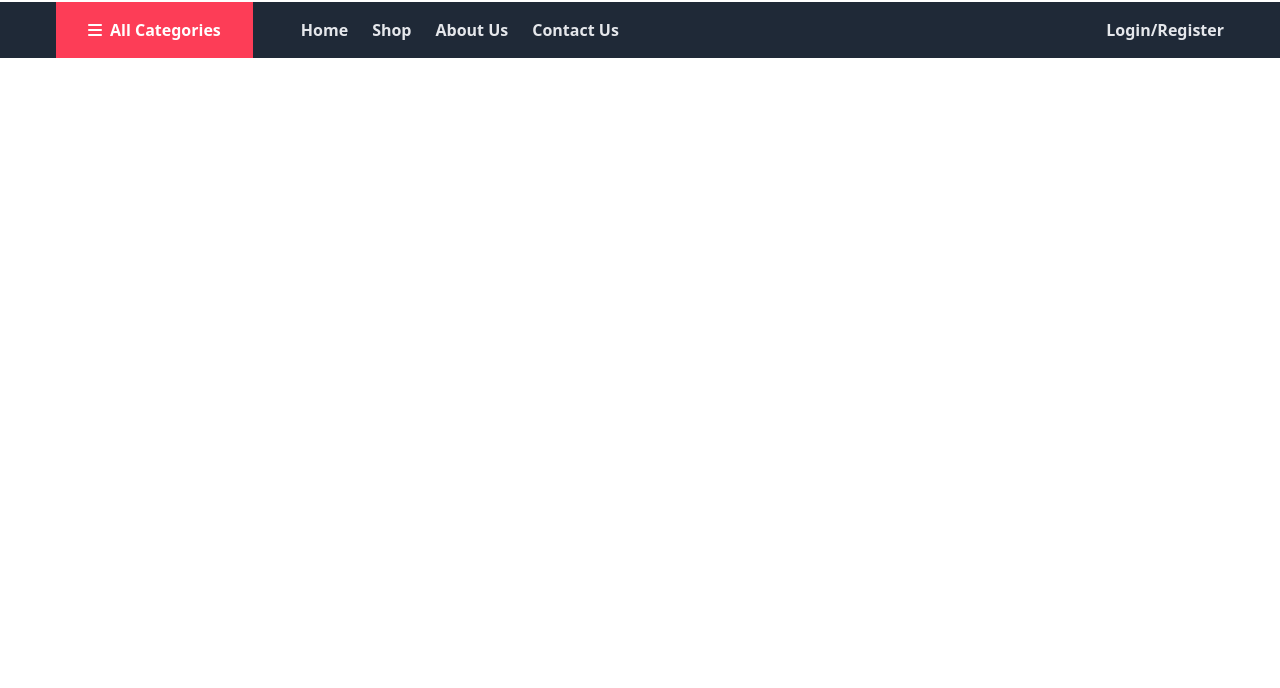
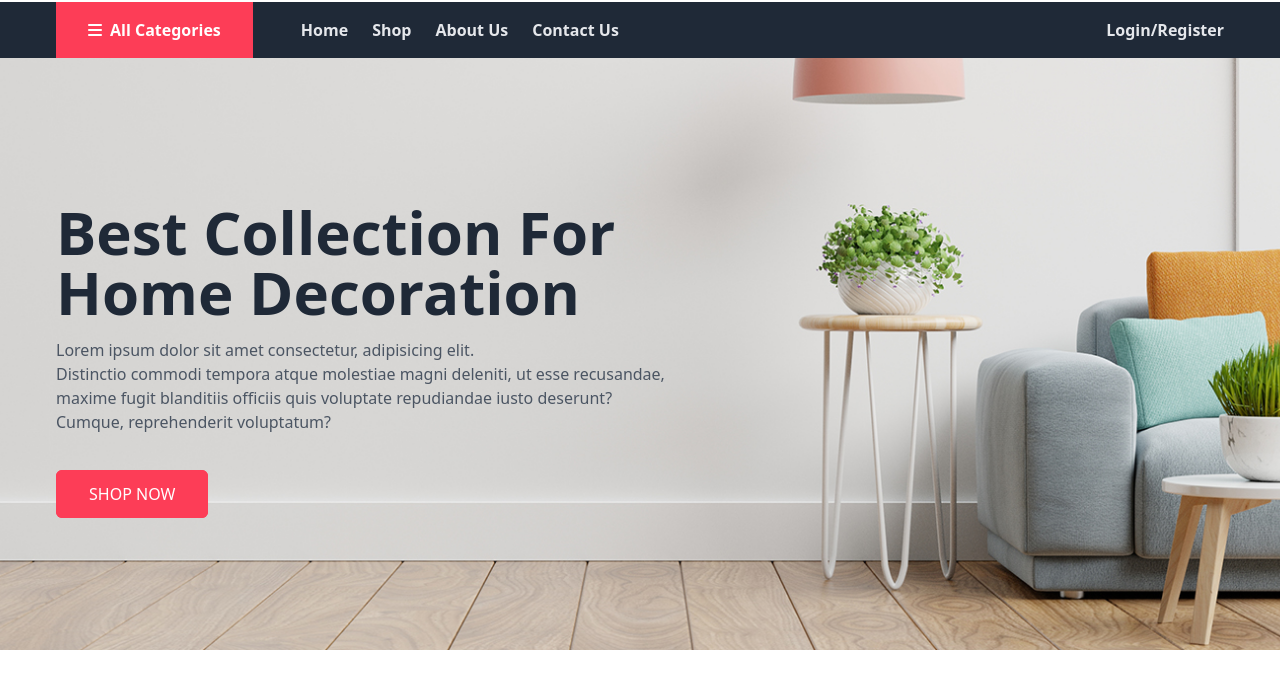
Before and after one commit to ryanhuge-ryjhen/ecommerce-template, a website: page index.html in a window 1280 px wide. Shown: the part 80-768 px from the top of the page. Drawn offline with Linux system fonts and the light colour scheme.

Commit message:
added banner

```diff
--- a/index.html
+++ b/index.html
@@ -228,6 +228,36 @@
         </div>
       </div>
     </nav>
-    <!-- Start NavBar  -->
+    <!-- End NavBar  -->
+    <!-- Banner  -->
+    <div
+      class="bg-cover bg-no-repeat bg-center py-36 relative"
+      style="background-image: url('/images/banner-bg.jpg')"
+    >
+      <div class="container">
+        <!-- banner content -->
+        <h1
+          class="xl:text-6xl md:text-5xl text-4xl text-gray-800 font-semibold mb-4 capitalize"
+        >
+          best collection for <br class="hidden sm:block" />
+          home decoration
+        </h1>
+        <p class="text-base text-gray-600 leading-6">
+          Lorem ipsum dolor sit amet consectetur, adipisicing elit.
+          <br class="hidden sm:block" />Distinctio commodi tempora atque
+          molestiae magni deleniti, ut esse recusandae,
+          <br class="hidden sm:block" />
+          maxime fugit blanditiis officiis quis voluptate repudiandae iusto
+          deserunt?<br class="hidden sm:block" />
+          Cumque, reprehenderit voluptatum?
+        </p>
+
+        <div class="mt-12">
+          <a href="shop.html" class="bg-primary border border-primary text-white px-8 py-3 font-medium rounded-md uppercase hover:bg-transparent hover:text-primary transition">Shop Now</a>
+        </div
+        <!-- end banner content -->
+      </div>
+    </div>
+    <!-- End Banner  -->
   </body>
 </html>
```
Also changed, not shown: output/tailwind.css.
